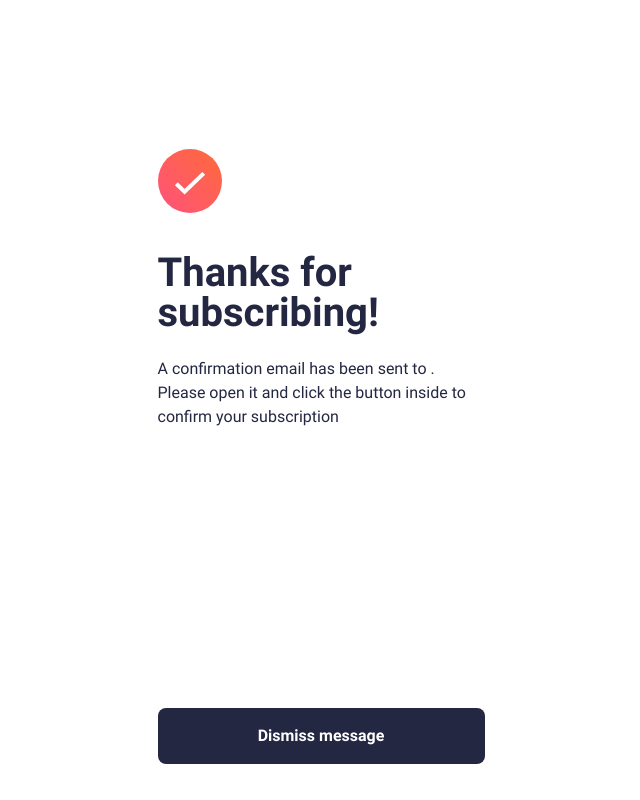
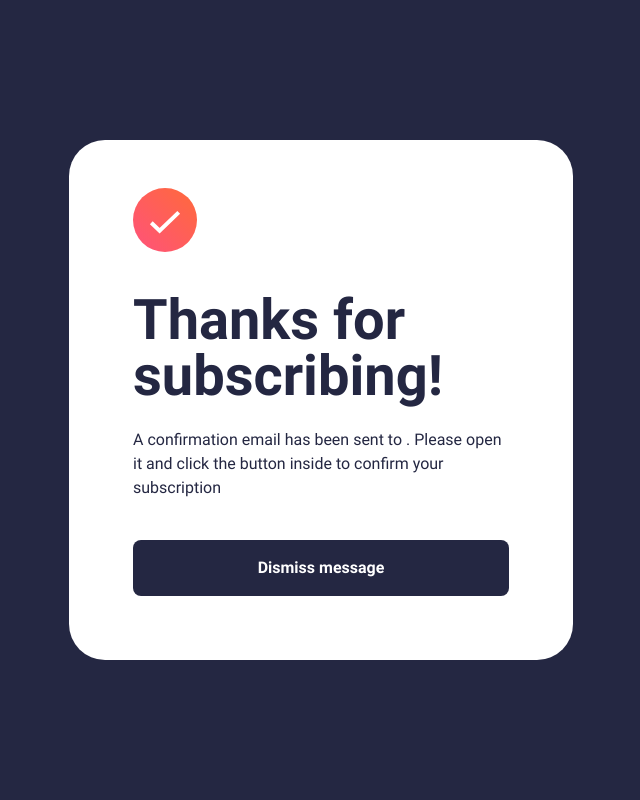
Before and after one commit to Ld-monkey/newsletter-signup-form-with-success-message, a React app: page /success in a window 1280 px wide. Shown: the whole page, without its empty margins (319-959 px from the left). Built offline with nearby package versions, Linux system fonts and the light colour scheme; the HTML template or start-up script is replaced by a standard one.

Commit message:
desktop design for success page

```diff
--- a/src/pages/Success/SuccessPage.jsx
+++ b/src/pages/Success/SuccessPage.jsx
@@ -11,18 +11,18 @@ function SuccessPage() {
   }
 
   return (
-    <main className="h-screen py-9">
-      <section className="m-auto flex h-full w-[90%] max-w-[327px] flex-col">
+    <main className="flex h-screen items-center justify-center bg-dark-slate-grey py-9">
+      <section className="m-auto flex h-full w-[327px] flex-col bg-white sm:h-[520px] sm:w-[504px] sm:rounded-[36px] sm:px-16 sm:py-12">
         <img
           src={IconSuccess}
           alt="The orange icon success"
-          className="mb-10 mt-[113px] size-16"
+          className="mb-10 mt-[113px] size-16 sm:mt-0"
         />
 
-        <h1 className="mb-6 text-[2.5rem] font-bold leading-10 text-dark-slate-grey">
+        <h1 className="mb-6 text-[2.5rem] font-bold leading-10 text-dark-slate-grey sm:text-[3.5rem] sm:leading-[3.5rem]">
           Thanks for subscribing!
         </h1>
-        <p className="flex-1 text-dark-slate-grey">
+        <p className="flex-1 text-dark-slate-grey sm:mb-10 sm:flex-none">
           A confirmation email has been sent to{' '}
           {state && state.email ? (
             <span className="font-bold">{state.email}</span>
```
